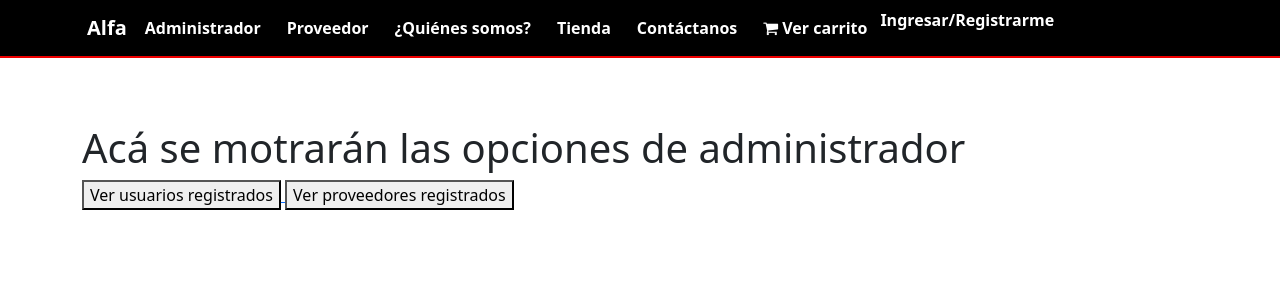
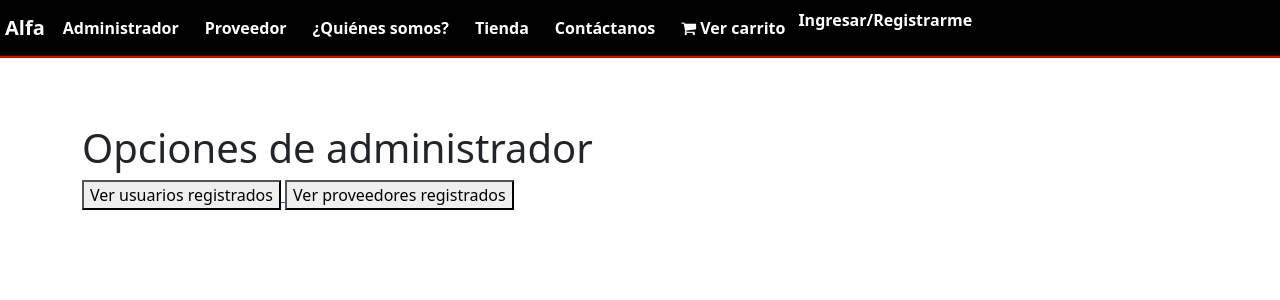
Before and after one commit to edgardoburgos94/ecommerce, a Rails app: page /administrador in a window 1280 px wide. Shown: the top 300 px of the page. Run offline with Rails 7, Linux system fonts and the light colour scheme; style sheets or scripts are compiled from the project's sources; some libraries are stand-ins or nearby versions.

Commit message:
Expand navegation bar

```diff
--- a/app/views/layouts/application.html.erb
+++ b/app/views/layouts/application.html.erb
@@ -13,7 +13,6 @@
 
     <!-- Barra de navegación -->
     <nav class="navbar navbar-expand-md navbar-light ">
-      <div class="container">
       <!-- <a class="navbar-brand" href="#"><h1>E-commerce</h1></a> -->
       <%= link_to alfa_path, class: "navbar-brand", id: "title" do%>
         <strong>Alfa</strong>
@@ -63,7 +62,6 @@
         </ul>
 
       </div>
-      </div>
       </nav>
 
 
--- a/app/views/pages/admin.html.erb
+++ b/app/views/pages/admin.html.erb
@@ -1,4 +1,4 @@
-<h1>Acá se motrarán las opciones de administrador</h1>
+<h1>Opciones de administrador</h1>
 
 <%= link_to user_list_path, class: "admin-link" do%>
   <button type="button" name="button">Ver usuarios registrados</button>
```
Lines whose indentation alone changed are shown as unchanged.
